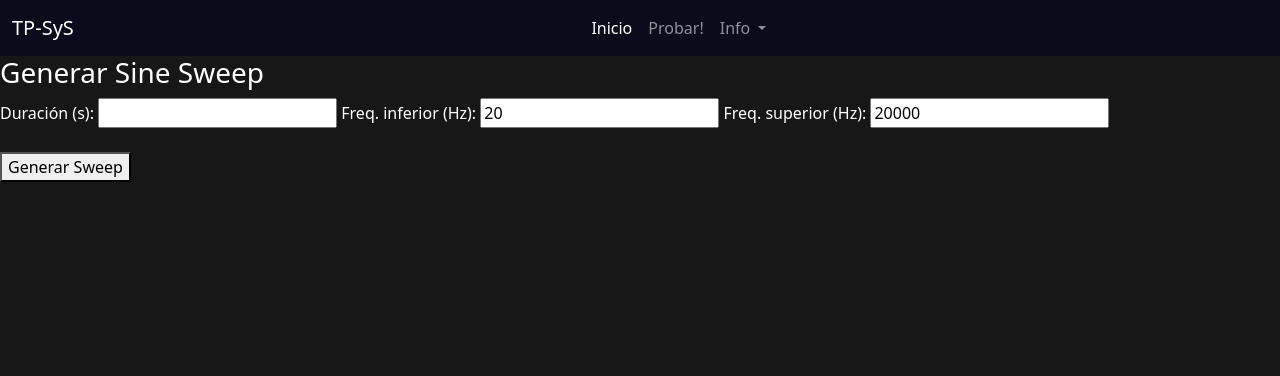
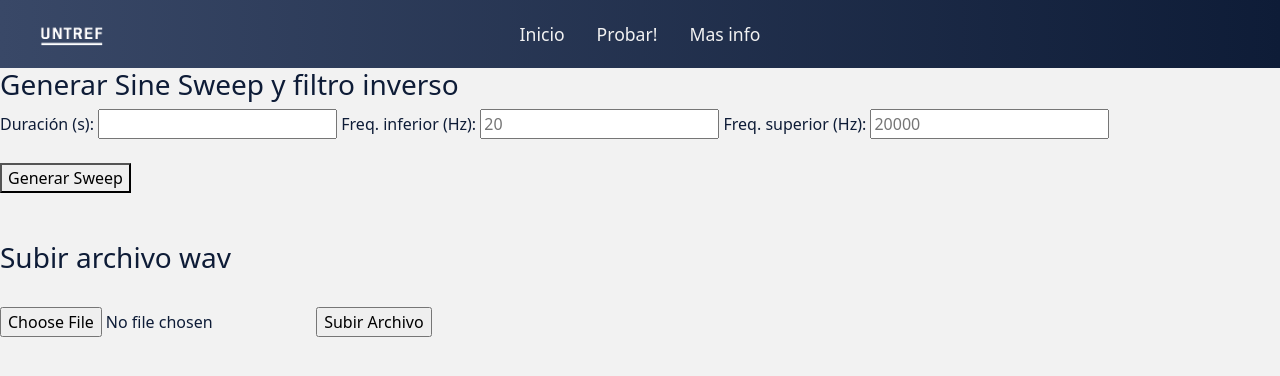
Before and after one commit to jeroscafati/TP-SyS, a Flask app: page /probar in a window 1280 px wide. Shown: the top 376 px of the page. Run offline with Flask 3, Linux system fonts and the light colour scheme.

Commit message:
funcion de carga de wav

```diff
--- a/src/main.py
+++ b/src/main.py
@@ -1,10 +1,8 @@
 from flask import Flask, render_template, request
-from io import BytesIO
-import base64
-from utils.primero import generar_sweep
-from soundfile import write
+from utils.primero import generar_sweep_inverse, wav_to_b64
 
-app = Flask(__name__)
+
+app = Flask(__name__, template_folder='templates', static_folder='static', static_url_path='/')
 
 @app.route('/')
 def home_page():
@@ -16,20 +14,24 @@ def probar_page():
 
 @app.route('/generar', methods=['POST'])
 def generar():
-    duracion = float(request.form['duracion'])
-    f1 = float(request.form['f_inferior'])
-    f2 = float(request.form['f_superior'])
+    duracion = float(request.form.get('duracion'))
+    f1 = float(request.form.get('f_inferior'))
+    f2 = float(request.form.get('f_superior'))
 
-    sweep, fs = generar_sweep(duracion=duracion,fs=44100,f_inferior=f1, f_superior=f2)
-    buf = BytesIO()
-    write(buf, sweep, fs, format='WAV')
-    buf.seek(0)
-    data_b64 = base64.b64encode(buf.read()).decode('ascii')
+    sweep, inverse_sweep, fs = generar_sweep_inverse(duracion=duracion,fs=44100,f_inferior=f1, f_superior=f2)
+
+    sweep_b64 = wav_to_b64(sweep, fs)
+    inverse_b64 = wav_to_b64(inverse_sweep, fs)
     return render_template(
         'resultado.html',
-        audio_b64=data_b64,
-        filename=f'sweep_{duracion:.1f}s_{int(f1)}-{int(f2)}.wav')
+        audio_sweep_b64=sweep_b64,
+        audio_inverse_b64=inverse_b64,
+        filename_sweep=f'sweep_{duracion:.1f}s_{int(f1)}-{int(f2)}.wav',
+        filename_inverse=f'inverse_{duracion:.1f}s_{int(f1)}-{int(f2)}.wav')
 
+@app.route('/file_upload', methods=['POST'])
+def file_upload():
+    return "chetomal"
 
 @app.route('/info')
 def info_page():
--- /dev/null
+++ b/src/static/css/style.css
@@ -0,0 +1,26 @@
+body {
+    background-color: #f2f2f2;
+    color: #0e1c37}
+#nav-bar {
+  position: sticky;
+  top: 0;
+  z-index: 10;
+}
+.navbar {
+  background-image: linear-gradient(to right, #394867, #0e1c37);
+  padding: 0 !important;
+}
+.navbar-nav {
+  position: absolute;
+  left: 50%;
+  transform: translateX(-50%);
+}
+.navbar-brand img{
+  width: 100px;
+  padding-left: 20px;
+}
+.navbar-nav li a {
+  color: #f2f2f2 !important;
+  padding: 0 1rem !important;
+  font-size: 1.1rem !important;
+}
--- a/src/templates/base.html
+++ b/src/templates/base.html
@@ -5,43 +5,33 @@
     <meta name="viewport" content="width=device-width, initial-scale=1">
     <title>demo</title>
     <link href="https://cdn.jsdelivr.net/npm/bootstrap@5.3.6/dist/css/bootstrap.min.css" rel="stylesheet" integrity="sha384-4Q6Gf2aSP4eDXB8Miphtr37CMZZQ5oXLH2yaXMJ2w8e2ZtHTl7GptT4jmndRuHDT" crossorigin="anonymous">
+    <link rel="stylesheet" href="{{ url_for('static', filename='css/style.css') }}">
   </head>
   <body>
-    <nav class="navbar navbar-expand-lg " style="background-color: #0a0c1c" data-bs-theme="dark">
+    <section id="nav-bar">
+    <nav class="navbar navbar-expand-lg " >
     <div class="container-fluid">
-      <a class="navbar-brand" href="#">TP-SyS</a>
+      <a class="navbar-brand" href="/"><img src="/img/UNTREF.png" alt="UNTREF"></a>
       <button class="navbar-toggler" type="button" data-bs-toggle="collapse" data-bs-target="#navbarSupportedContent" aria-controls="navbarSupportedContent" aria-expanded="false" aria-label="Toggle navigation">
         <span class="navbar-toggler-icon"></span>
       </button>
-      <div class="collapse navbar-collapse " id="navbarSupportedContent">
-        <ul class="navbar-nav mx-auto mb-2 mb-lg-0">
+      <div class="collapse navbar-collapse" id="navbarSupportedContent">
+        <ul class="navbar-nav mb-2 mb-lg-0">
           <li class="nav-item">
             <a class="nav-link active" aria-current="page" href="{{ url_for('home_page') }}">Inicio</a>
           </li>
           <li class="nav-item">
             <a class="nav-link" href="{{ url_for('probar_page') }}">Probar!</a>
           </li>
-          <li class="nav-item dropdown">
-            <a class="nav-link dropdown-toggle" href="{{ url_for('info_page') }}" role="button" data-bs-toggle="dropdown" aria-expanded="false">
-              Info
-            </a>
-            <ul class="dropdown-menu">
-              <li><a class="dropdown-item" href="{{ url_for('info_page') }}">Info</a></li>
-              <li><a class="dropdown-item" href="#">Normativa ISO</a></li>
-              <li><hr class="dropdown-divider"></li>
-              <li><a class="dropdown-item" href="#">Something else here</a></li>
-            </ul>
+          <li class="nav-item">
+            <a class="nav-link" href="{{ url_for('info_page') }}">Mas info</a>
           </li>
         </ul>
       </div>
     </div>
     </nav>
-    {% block h1%}{% endblock%}
+  </section>
+    {% block body%}{% endblock%}
     <script src="https://cdn.jsdelivr.net/npm/bootstrap@5.3.6/dist/js/bootstrap.bundle.min.js" integrity="sha384-j1CDi7MgGQ12Z7Qab0qlWQ/Qqz24Gc6BM0thvEMVjHnfYGF0rmFCozFSxQBxwHKO" crossorigin="anonymous"></script>
   </body>
-  <style>
-    body {
-       background-color: #171717;
-       color: white}
-  </style>
 </html>
--- a/src/templates/home.html
+++ b/src/templates/home.html
@@ -1,4 +1,4 @@
 {% extends 'base.html' %}
-{% block h1 %}
-Trabajo Práctico - Desarrollo de software para el cálculo de parámetros acústicos ISO 3382
+{% block body %}
+<h1>Cálculo de parámetros acústicos ISO 3382</h1>
 {% endblock %}
--- a/src/templates/info.html
+++ b/src/templates/info.html
@@ -1,4 +1,4 @@
 {% extends 'base.html' %}
-{% block h1 %}
+{% block body %}
 Normativa ISO...
 {% endblock %}
--- a/src/templates/probar.html
+++ b/src/templates/probar.html
@@ -1,17 +1,24 @@
 {% extends 'base.html' %}
-{% block h1 %}
-<h3>Generar Sine Sweep</h3>
+{% block body %}
+<h3>Generar Sine Sweep y filtro inverso</h3>
+<section id="formulario">
   <form action="{{ url_for('generar') }}" method="post" enctype="multipart/form-data">
     <label>Duración (s):
       <input type="number" step="0.1" name="duracion" required>
     </label>
     <label>Freq. inferior (Hz):
-      <input type="number" step="1" name="f_inferior" value="20" required>
+      <input type="number" step="1" name="f_inferior" placeholder="20" required>
     </label>
     <label>Freq. superior (Hz):
-      <input type="number" step="1" name="f_superior" value="20000" required>
+      <input type="number" step="1" name="f_superior" placeholder="20000" required>
     </label><br><br>
     <button type="submit">Generar Sweep</button>
+  </form><br><br>
+  <h3>Subir archivo wav</h3><br>
+  <form method="post" action="{{url_for('file_upload')}}" enctype="multipart/form-data">
+    <input type="file" name="file" accept=".wav, audio/wav">
+    <input type="submit" value="Subir Archivo">
   </form>
+</section>
 
 {% endblock %}
```
Also changed, not shown: src/templates/resultado.html (+11 -14 lines), src/utils/primero.py (+69 -34 lines), src/static/img/UNTREF.png (added).
